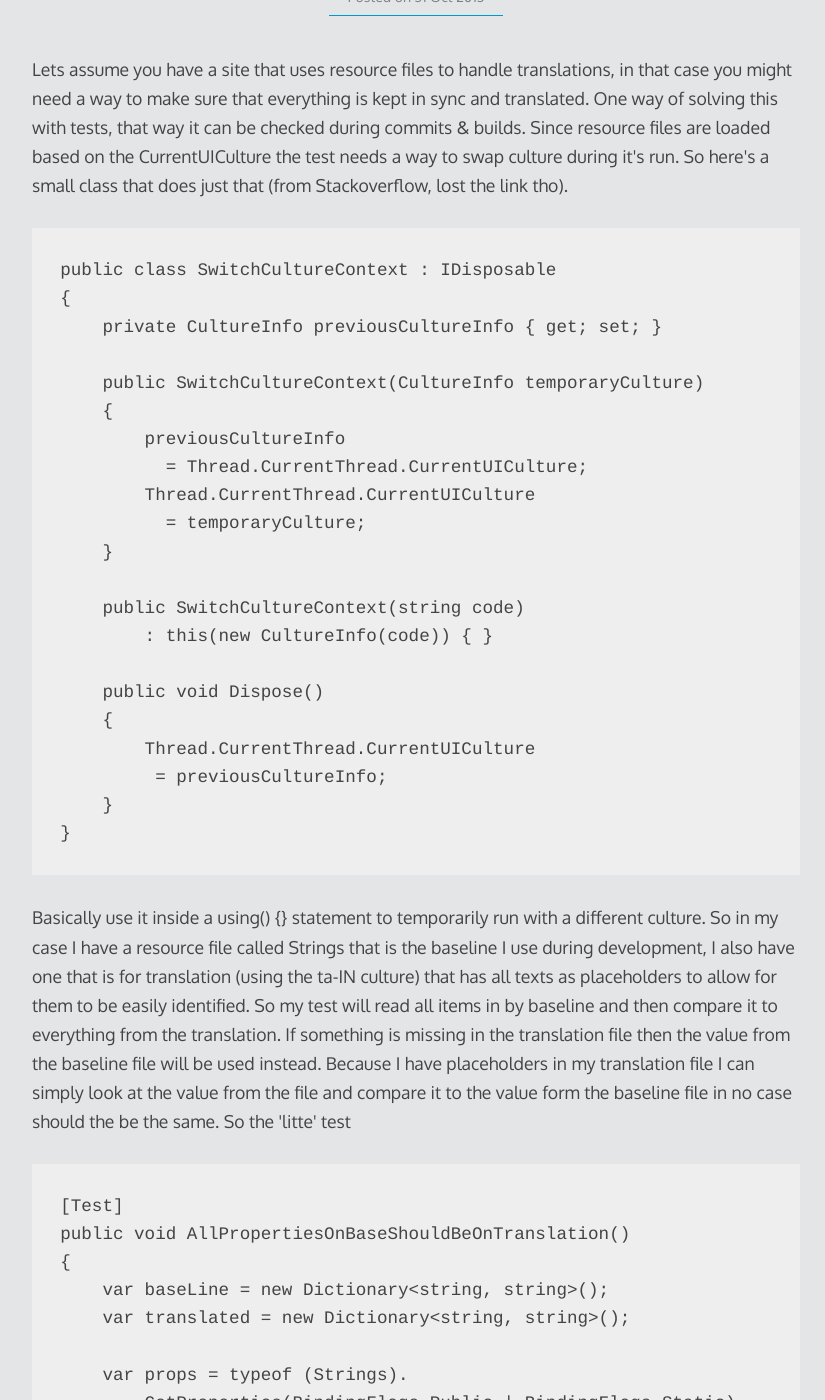
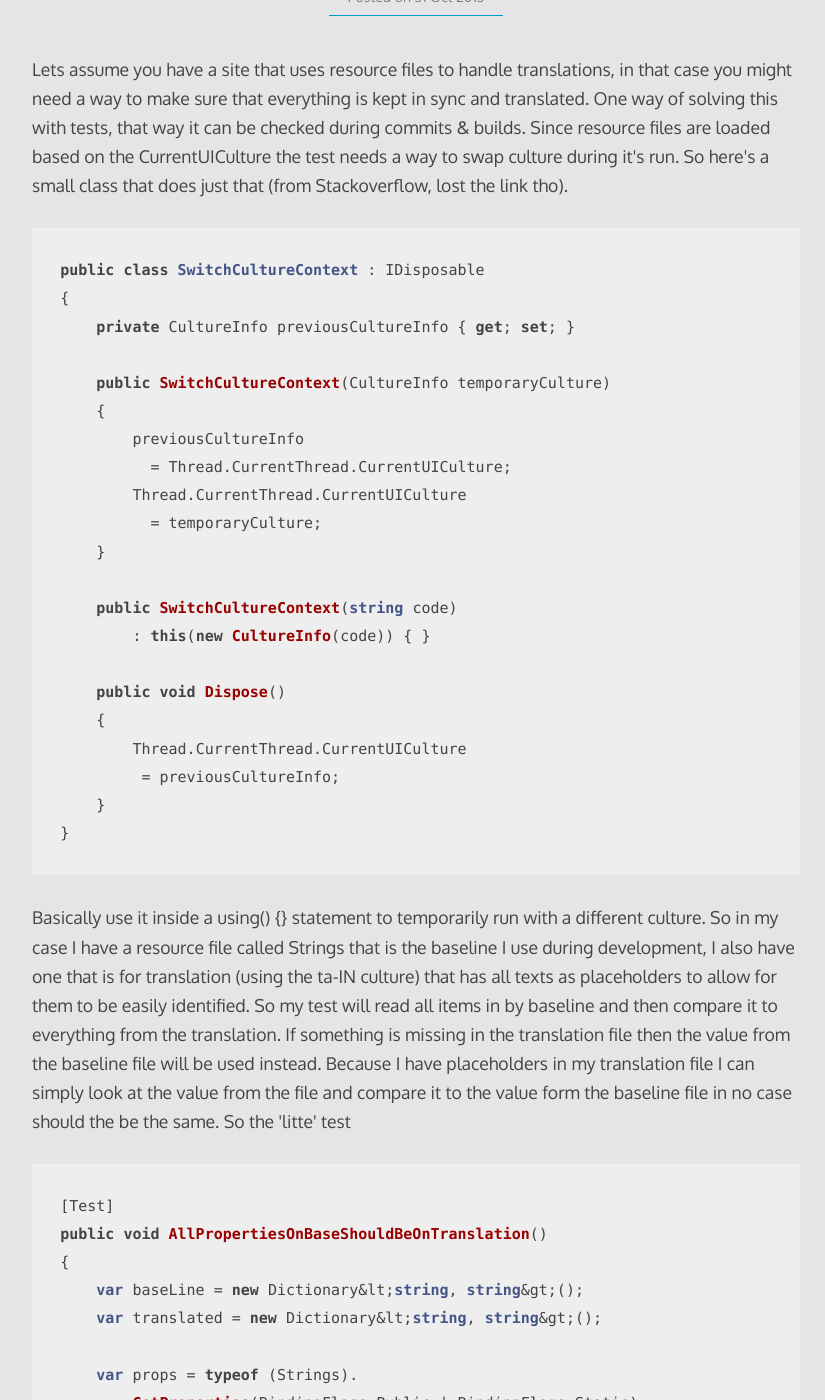
Before and after one commit to FredrikL/fredrikl.github.io, a Jekyll site: the page built from _posts/2013-10-31-making-sure-resource-files-are-kept-in-sync.html, in a window 1280 px wide and 1400 px high, scrolled down 326 px. Shown: the whole window, without its empty margins (224-1049 px from the left). Built offline with Jekyll 4.4.1, drawn with Linux system fonts in a browser that asks for light colours; Markdown is read by kramdown in place of the engine named in the settings; some of the changed text lies outside the part shown.

```diff
--- a/_config.yml
+++ b/_config.yml
@@ -4,3 +4,4 @@ pygments: true
 permalink: /:year/:month/:title
 paginate: 4
 paginate_path: "blog/page:num"
+excerpt_separator: N/A-------N/A
--- a/_posts/2013-10-31-making-sure-resource-files-are-kept-in-sync.html
+++ b/_posts/2013-10-31-making-sure-resource-files-are-kept-in-sync.html
@@ -12,7 +12,8 @@ published: true
 ---
 
 Lets assume you have a site that uses resource files to handle translations, in that case you might need a way to make sure that everything is kept in sync and translated. One way of solving this with tests, that way it can be checked during commits &amp; builds. Since resource files are loaded based on the CurrentUICulture the test needs a way to swap culture during it's run. So here's a small class that does just that (from Stackoverflow, lost the link tho).
-<pre>public class SwitchCultureContext : IDisposable
+{% highlight c# %}
+public class SwitchCultureContext : IDisposable
 {
     private CultureInfo previousCultureInfo { get; set; }
 
@@ -32,13 +33,15 @@ Lets assume you have a site that uses resource files to handle translations, in
         Thread.CurrentThread.CurrentUICulture
          = previousCultureInfo;
     }
-}</pre>
+}
+{% endhighlight %}
 Basically use it inside a using() {} statement to temporarily run with a different culture.
 
 So in my case I have a resource file called Strings that is the baseline I use during development, I also have one that is for translation (using the ta-IN culture) that has all texts as placeholders to allow for them to be easily identified. So my test will read all items in by baseline and then compare it to everything from the translation. If something is missing in the translation file then the value from the baseline file will be used instead. Because I have placeholders in my translation file I can simply look at the value from the file and compare it to the value form the baseline file in no case should the be the same.
 
 So the 'litte' test
-<pre>[Test]
+{% highlight c# %}
+[Test]
 public void AllPropertiesOnBaseShouldBeOnTranslation()
 {
     var baseLine = new Dictionary&lt;string, string&gt;();
@@ -83,5 +86,6 @@ public void AllPropertiesOnBaseShouldBeOnTranslation()
 
     Assert.That(pass, Is.True,
         "Translation resource file is not in sync!");
-}</pre>
+}
+{% endhighlight %}
 So if the test fails it will have outputted which keys that haven't been translated. In this case my resource files only contain strings so I ignore all other properties.
```
Also changed, not shown: _posts/2013-11-20-getting-dom-elements-as-an-image.html (+14 -11 lines).
